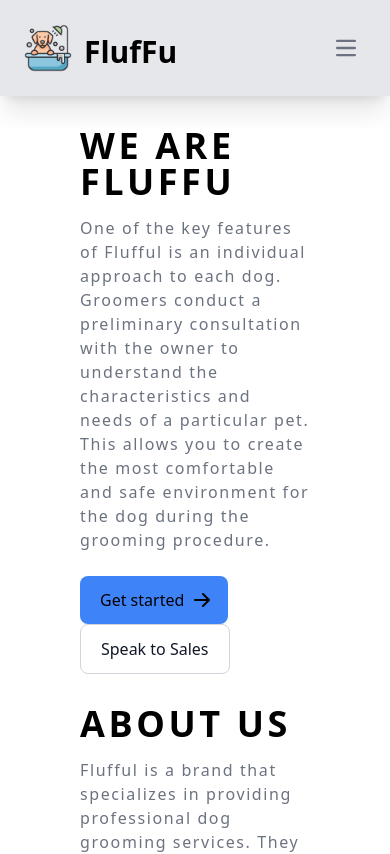
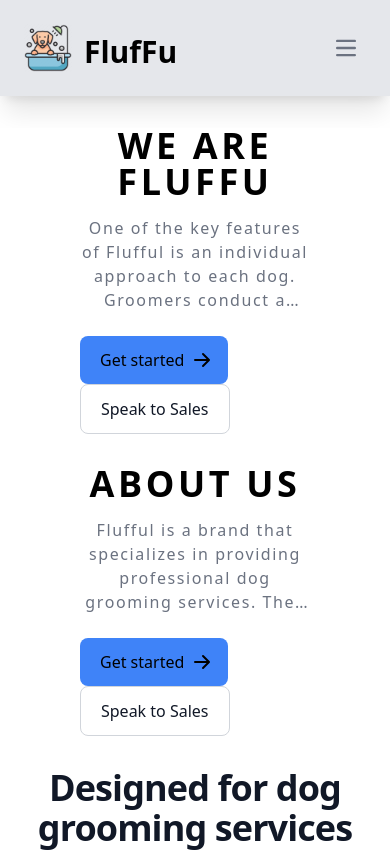
Before and after one commit to haruntoker/react-dog-grooming-website, a React (Vite) app: page / in a window 390 px wide. Shown: the top 854 px of the page. Built offline with nearby package versions, Linux system fonts and the light colour scheme; a web font is replaced by a local one.

Commit message:
line-clamp-4 class added.

```diff
--- a/src/components/Hero.jsx
+++ b/src/components/Hero.jsx
@@ -6,11 +6,11 @@ export default function Hero() {
     <section className="bg-white dark:bg-gray-900">
     <div className="grid max-w-screen-4xl px-20 mt-8  lg:gap-8 xl:gap-0 lg:py-16 lg:grid-cols-12">
         {/* title */}
-        <div className="mr-auto place-self-center lg:col-span-7">
-            <h1 className="max-w-4xl mb-4 text-4xl font-extrabold tracking-widest leading-none md:text-8xl md:text-centre xl:text-8xl sm:text-center dark:text-white">WE ARE FLUFFU</h1>
-            <p className="max-w-2xl mb-6 font-light tracking-widest md:indent-8 text-gray-500 lg:mb-8 md:text-lg lg:text-2xl dark:text-gray-400">One of the key features of Flufful is an individual approach to each dog. Groomers conduct a preliminary consultation with the owner to understand the characteristics and needs of a particular pet. This allows you to create the most comfortable and safe environment for the dog during the grooming
+        <div className="mx-auto place-self-center lg:col-span-7">
+            <h1 className="max-w-4xl mb-4 text-4xl font-extrabold tracking-widest leading-none md:text-8xl md:text-centre xl:text-8xl sm:text-center dark:text-white text-center">WE ARE FLUFFU</h1>
+            <p className="max-w-2xl mb-6 font-light tracking-widest md:indent-8 text-gray-500 lg:mb-8 md:text-lg lg:text-2xl dark:text-gray-400 line-clamp-4 text-center">One of the key features of Flufful is an individual approach to each dog. Groomers conduct a preliminary consultation with the owner to understand the characteristics and needs of a particular pet. This allows you to create the most comfortable and safe environment for the dog during the grooming
 procedure.</p>
-            <a href="#" className=" transition ease-in-out delay-150 bg-blue-500 hover:-translate-y-1 hover:scale-110 hover:bg-blue-700 duration-300 inline-flex items-center justify-center px-5 py-3 mr-3 text-base font-medium text-center dark:text-white rounded-lg dark:bg-cyan-700  hover:bg-primary-800 focus:ring-4 focus:ring-primary-300 dark:focus:ring-primary-900">
+            <a href="#" className="transition ease-in-out delay-150 bg-blue-500 hover:-translate-y-1 hover:scale-110 hover:bg-blue-700 duration-300 inline-flex items-center justify-center px-5 py-3 mr-3 text-base font-medium text-center dark:text-white rounded-lg dark:bg-cyan-700  hover:bg-primary-800 focus:ring-4 focus:ring-primary-300 dark:focus:ring-primary-900">
                 Get started
                 <svg className="w-5 h-5 ml-2 -mr-1" fill="currentColor" viewBox="0 0 20 20" ><path fillRule="evenodd" d="M10.293 3.293a1 1 0 011.414 0l6 6a1 1 0 010 1.414l-6 6a1 1 0 01-1.414-1.414L14.586 11H3a1 1 0 110-2h11.586l-4.293-4.293a1 1 0 010-1.414z" clipRule="evenodd"></path></svg>
             </a>
--- a/src/components/Hero2.jsx
+++ b/src/components/Hero2.jsx
@@ -11,9 +11,9 @@ export default function Hero() {
           </div>
 
         {/* title */}
-          <div className="m-auto place-self-center lg:col-span-7">
-              <h1 className="max-w-4xl mb-4 text-4xl font-extrabold tracking-widest leading-none md:text-8xl md:text-centre xl:text-8xl sm:text-center dark:text-white">ABOUT US</h1>
-              <p className="max-w-2xl mb-6 font-light tracking-widest md:indent-8 text-gray-500 lg:mb-8 md:text-lg lg:text-2xl dark:text-gray-400">Flufful is a brand that specializes in providing professional dog grooming services. They provide the highest quality and care for pets by partnering with experienced
+          <div className="m-auto mx-auto place-self-center lg:col-span-7">
+              <h1 className="max-w-4xl mb-4 text-4xl font-extrabold tracking-widest leading-none md:text-8xl md:text-centre xl:text-8xl sm:text-center dark:text-white text-center">ABOUT US</h1>
+              <p className="max-w-2xl mb-6 font-light tracking-widest md:indent-8 text-gray-500 lg:mb-8 md:text-lg lg:text-2xl dark:text-gray-400 line-clamp-4 text-center">Flufful is a brand that specializes in providing professional dog grooming services. They provide the highest quality and care for pets by partnering with experienced
 groomers and using innovative techniques and grooming.</p>
               <a href="#" className=" transition ease-in-out delay-150 bg-blue-500 hover:-translate-y-1 hover:scale-110 hover:bg-blue-700 duration-300 inline-flex items-center justify-center px-5 py-3 mr-3 text-base font-medium text-center dark:text-white rounded-lg dark:bg-cyan-700  hover:bg-primary-800 focus:ring-4 focus:ring-primary-300 dark:focus:ring-primary-900">
                   Get started
```
Also changed, not shown: 5 other files (tests, documents, lock files or other folders).
